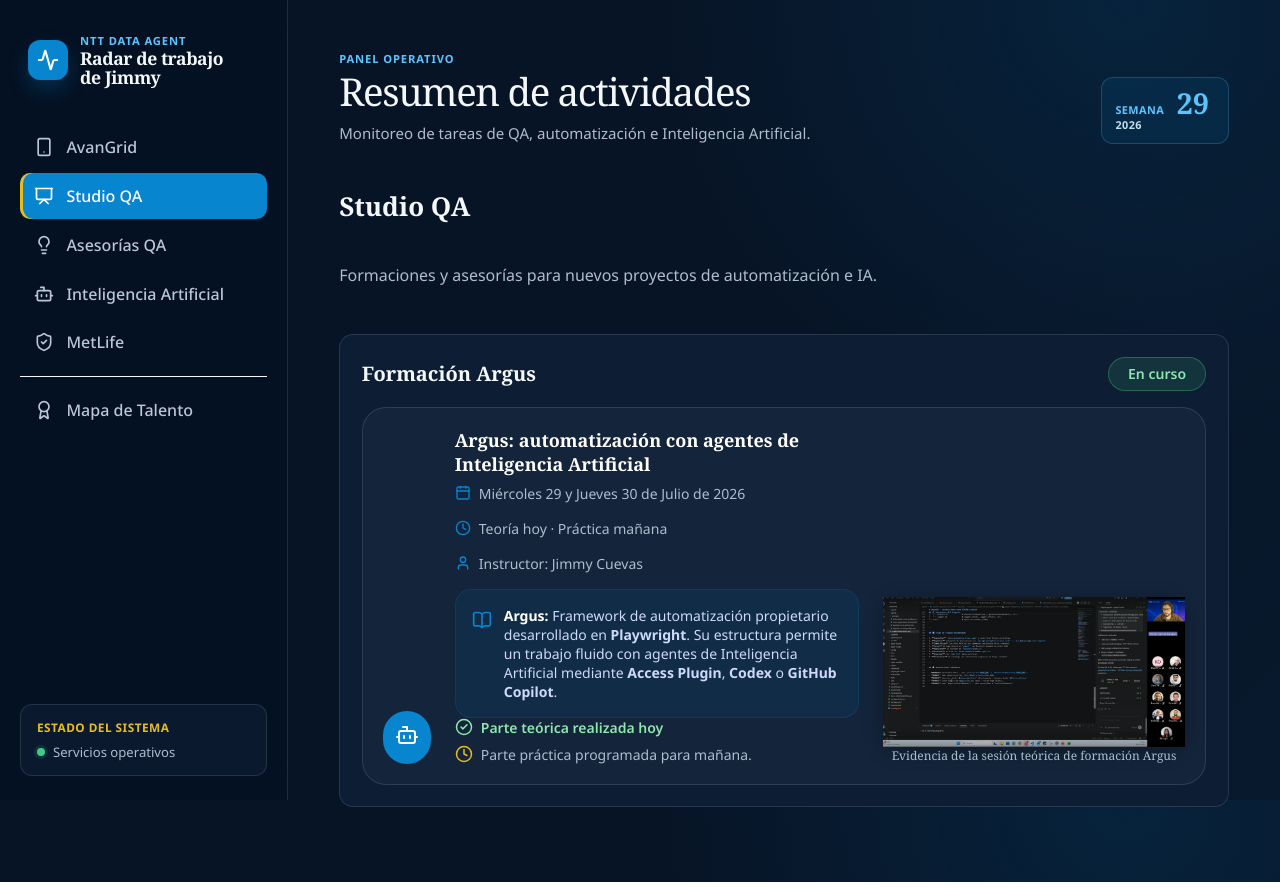
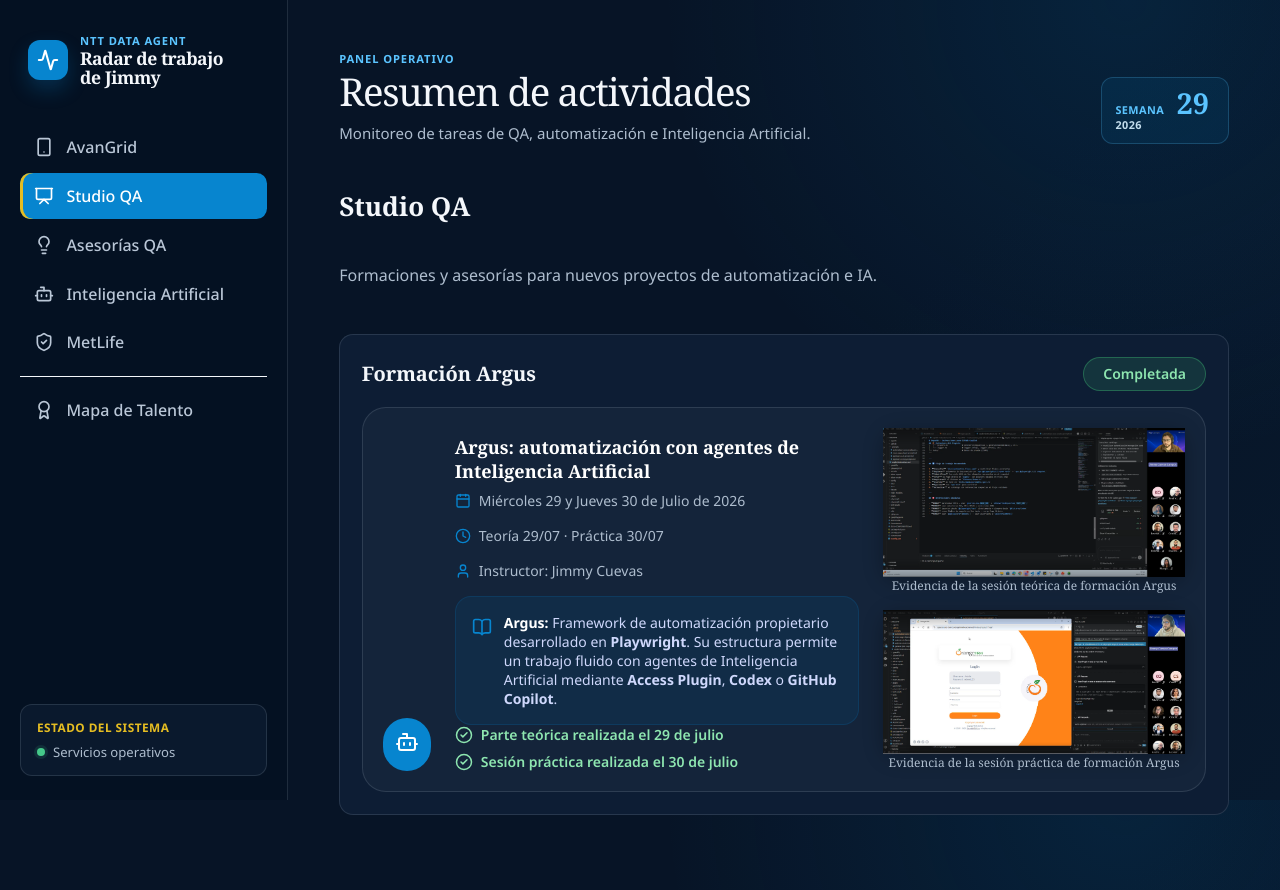
Before and after one commit to TuxMarley/dashboard, a React (Vite) app: page /studio-qa in a window 1280 px wide. Built offline with nearby package versions, Linux system fonts and the light colour scheme.

Commit message:
feat: complete Argus practical training

```diff
--- a/src/pages/StudioQA.jsx
+++ b/src/pages/StudioQA.jsx
@@ -11,7 +11,7 @@
         <div className="flex justify-between items-center mb-4">
           <h3 className="font-semibold text-xl">Formación Argus</h3>
           <div className="pill-tag" style={{ background: 'rgba(74, 222, 128, 0.12)', color: '#8ee6b0', borderColor: 'rgba(74, 222, 128, 0.3)' }}>
-            <span>En curso</span>
+            <span>Completada</span>
           </div>
         </div>
 
@@ -32,7 +32,7 @@
                 </div>
                 <div className="flex items-center gap-2 text-sm text-muted">
                   <Clock size={16} className="text-cyan" />
-                  <span>Teoría hoy · Práctica mañana</span>
+                  <span>Teoría 29/07 · Práctica 30/07</span>
                 </div>
                 <div className="flex items-center gap-2 text-sm text-muted">
                   <User size={16} className="text-cyan" />
@@ -53,17 +53,18 @@
               <div className="flex-col gap-2 mt-4">
                 <div className="flex items-center gap-2 text-sm" style={{ color: '#8ee6b0' }}>
                   <CheckCircle2 size={18} />
-                  <span className="font-semibold">Parte teórica realizada hoy</span>
+                  <span className="font-semibold">Parte teórica realizada el 29 de julio</span>
                 </div>
-                <div className="flex items-center gap-2 text-sm text-muted">
-                  <Clock size={18} className="text-purple" />
-                  <span>Parte práctica programada para mañana.</span>
+                <div className="flex items-center gap-2 text-sm" style={{ color: '#8ee6b0' }}>
+                  <CheckCircle2 size={18} />
+                  <span className="font-semibold">Sesión práctica realizada el 30 de julio</span>
                 </div>
               </div>
 
             </div>
 
-            <div className="flex-col items-center" style={{ flex: '1.2 1 300px', minWidth: '280px' }}>
+            <div className="flex-col items-center gap-4" style={{ flex: '1.2 1 300px', minWidth: '280px' }}>
+              <figure>
               <div className="rounded-2xl overflow-hidden border" style={{ borderColor: 'var(--glass-border)', boxShadow: '0 4px 20px rgba(0, 0, 0, 0.3)' }}>
                 <img
                   src="/argus_training_july_29.png"
@@ -73,6 +74,18 @@
                 />
               </div>
               <p className="text-xs text-muted text-center mt-2 font-serif italic">Evidencia de la sesión teórica de formación Argus</p>
+              </figure>
+              <figure>
+                <div className="rounded-2xl overflow-hidden border" style={{ borderColor: 'var(--glass-border)', boxShadow: '0 4px 20px rgba(0, 0, 0, 0.3)' }}>
+                  <img
+                    src="/argus_training_july_30.png"
+                    alt="Sesión práctica de formación Argus con agentes de inteligencia artificial"
+                    className="w-full h-auto object-cover hover:scale-105 transition-transform duration-300"
+                    style={{ display: 'block' }}
+                  />
+                </div>
+                <p className="text-xs text-muted text-center mt-2 font-serif italic">Evidencia de la sesión práctica de formación Argus</p>
+              </figure>
             </div>
           </div>
         </div>
```
Also changed, not shown: public/argus_training_july_30.png (added).
